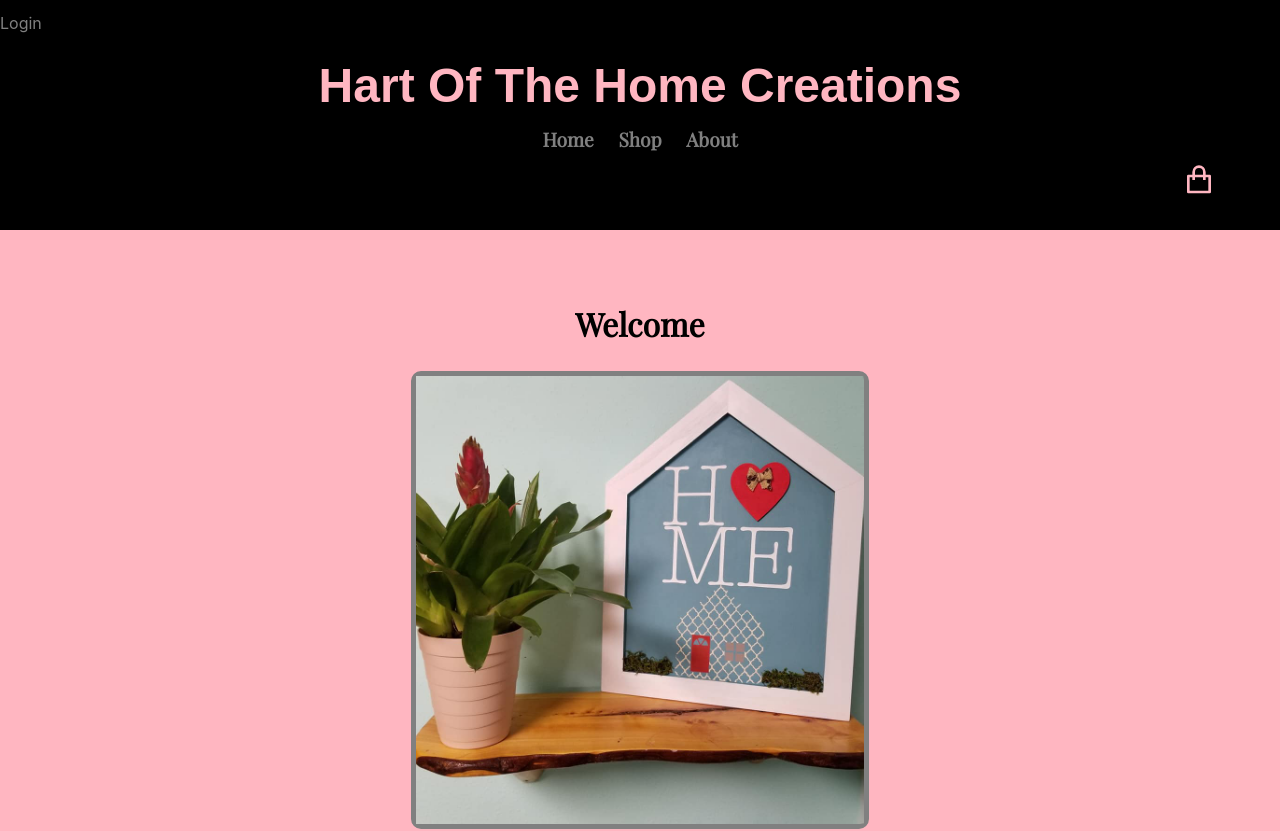
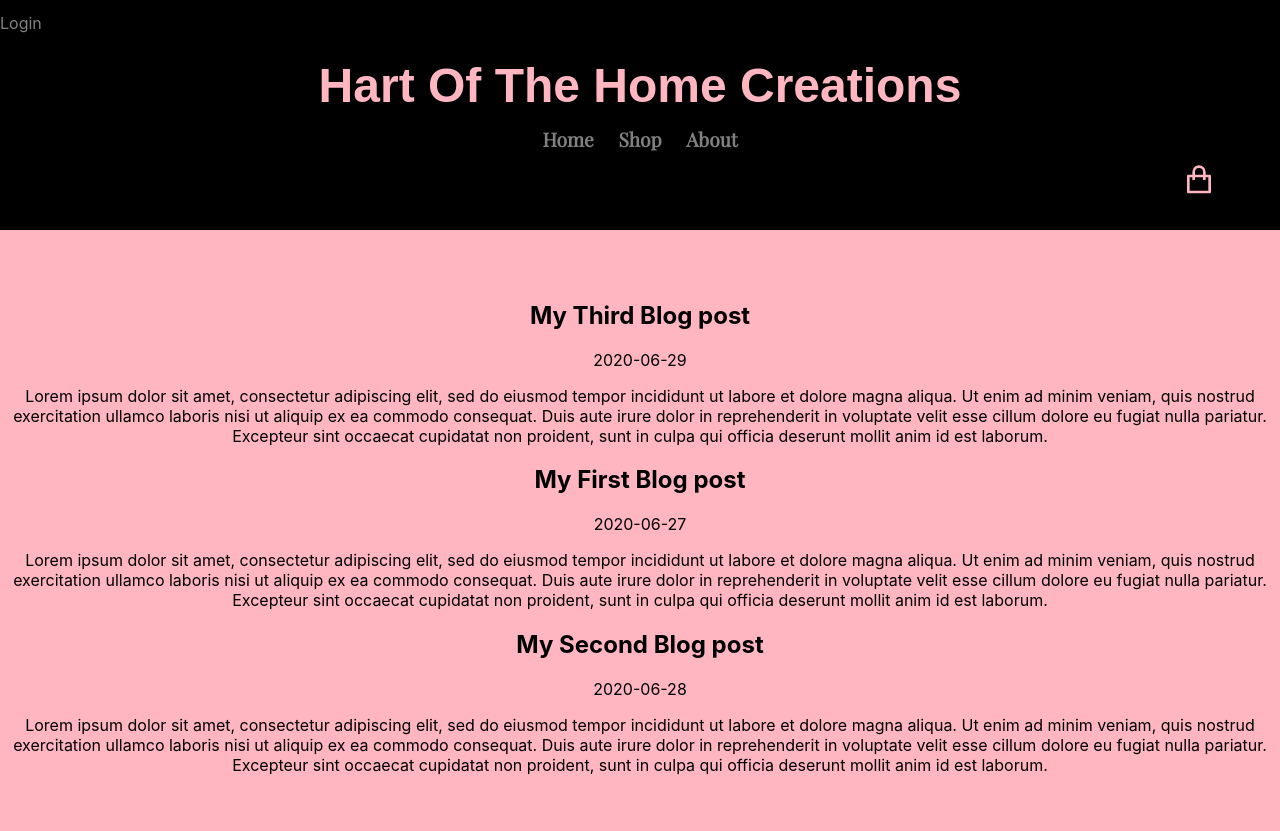
Before and after one commit to easpaas/hart_of_the_home_creations-frontend, a React (Create React App) app: page / in a window 1280 px wide. Shown: the top 831 px of the page. Built offline with nearby package versions, Linux system fonts and the light colour scheme; a web font is replaced by a local one.

Commit message:
blog setup ready for backend api

```diff
--- /dev/null
+++ b/src/components/Blog.js
@@ -0,0 +1,14 @@
+import React from 'react';
+// import styled from 'styled-components';
+
+
+export default function Blog (props) {
+  const {title, post, postDate} = props;
+  return (
+    <div>
+      <h2>{title}</h2>
+      <p>{postDate}</p>
+      <p>{post}</p>
+    </div>
+  );
+};
--- a/src/components/Footer.js
+++ b/src/components/Footer.js
@@ -18,13 +18,18 @@
   margin: 0;
 `;
 
+const ContactBar = Styled.div`
+  width: 10%;
+  margin: 0 auto;
+`;
+
 function Footer() {
   return (
     <FooterStyles>
       <Title>&copy;2020 Hart Of The Home Creations</Title>
-      <div style={{width: "10%", margin: "0 auto"}}>
+      <ContactBar>
         <SocialMedia />
-      </div>
+      </ContactBar>
     </FooterStyles>
   )
 }
--- a/src/components/Home.js
+++ b/src/components/Home.js
@@ -1,33 +1,57 @@
-import React from 'react';
+import React, {useState} from 'react';
 import styled from 'styled-components';
-import home from '../assets/home.jpg';
 
 import Header from './Header';
 import Footer from './Footer';
+import Blog from './Blog';
 
-const ImageContainer = styled.div`
-  max-width: 35%;
-  margin: 0 auto;
-  background-color: black;
-  border: 5px solid grey;
-  border-radius: 10px;
-  color: grey;
-  display: flex;
-  align-items: center;
-  justify-content: center;
-  `;
+const BlogContainer = styled.div`
+  max-width: 100%;
+  background-color: lightpink;
+  padding: 4% 0;
+`;
+
+const initBlogState = [
+  {
+    id: 3,
+    title: "My Third Blog post",
+    post: "Lorem ipsum dolor sit amet, consectetur adipiscing elit, sed do eiusmod tempor incididunt ut labore et dolore magna aliqua. Ut enim ad minim veniam, quis nostrud exercitation ullamco laboris nisi ut aliquip ex ea commodo consequat. Duis aute irure dolor in reprehenderit in voluptate velit esse cillum dolore eu fugiat nulla pariatur. Excepteur sint occaecat cupidatat non proident, sunt in culpa qui officia deserunt mollit anim id est laborum.",
+    postDate: "2020-06-29"
+  },
+  {
+    id: 1,
+    title: "My First Blog post",
+    post: "Lorem ipsum dolor sit amet, consectetur adipiscing elit, sed do eiusmod tempor incididunt ut labore et dolore magna aliqua. Ut enim ad minim veniam, quis nostrud exercitation ullamco laboris nisi ut aliquip ex ea commodo consequat. Duis aute irure dolor in reprehenderit in voluptate velit esse cillum dolore eu fugiat nulla pariatur. Excepteur sint occaecat cupidatat non proident, sunt in culpa qui officia deserunt mollit anim id est laborum.",
+    postDate: "2020-06-27"
+  },
+  {
+    id: 2,
+    title: "My Second Blog post",
+    post: "Lorem ipsum dolor sit amet, consectetur adipiscing elit, sed do eiusmod tempor incididunt ut labore et dolore magna aliqua. Ut enim ad minim veniam, quis nostrud exercitation ullamco laboris nisi ut aliquip ex ea commodo consequat. Duis aute irure dolor in reprehenderit in voluptate velit esse cillum dolore eu fugiat nulla pariatur. Excepteur sint occaecat cupidatat non proident, sunt in culpa qui officia deserunt mollit anim id est laborum.",
+    postDate: "2020-06-28"
+  }
+]
 
 
 function Home() {
+  const [blog, setBlog] = useState(initBlogState);
+
   return (
     <>
     <Header />
-    <div style={{backgroundColor: 'lightpink', padding: '4% 0' }}>
-      <h1 style={{marginBottom: '2%', fontFamily: 'Playfair Display, san-serif'}}>Welcome</h1>
-      <ImageContainer>
-        <img src={home} alt="home" style={{ width: '100%'}} />
-      </ImageContainer>
-    </div>
+    <BlogContainer>
+      {
+        blog.map((entry) => {
+          return(
+            <Blog
+              title={entry.title}
+              post={entry.post}
+              postDate={entry.postDate}
+            />
+          )
+        })
+      }
+    </BlogContainer>
     <Footer />
     </>
   );
```
